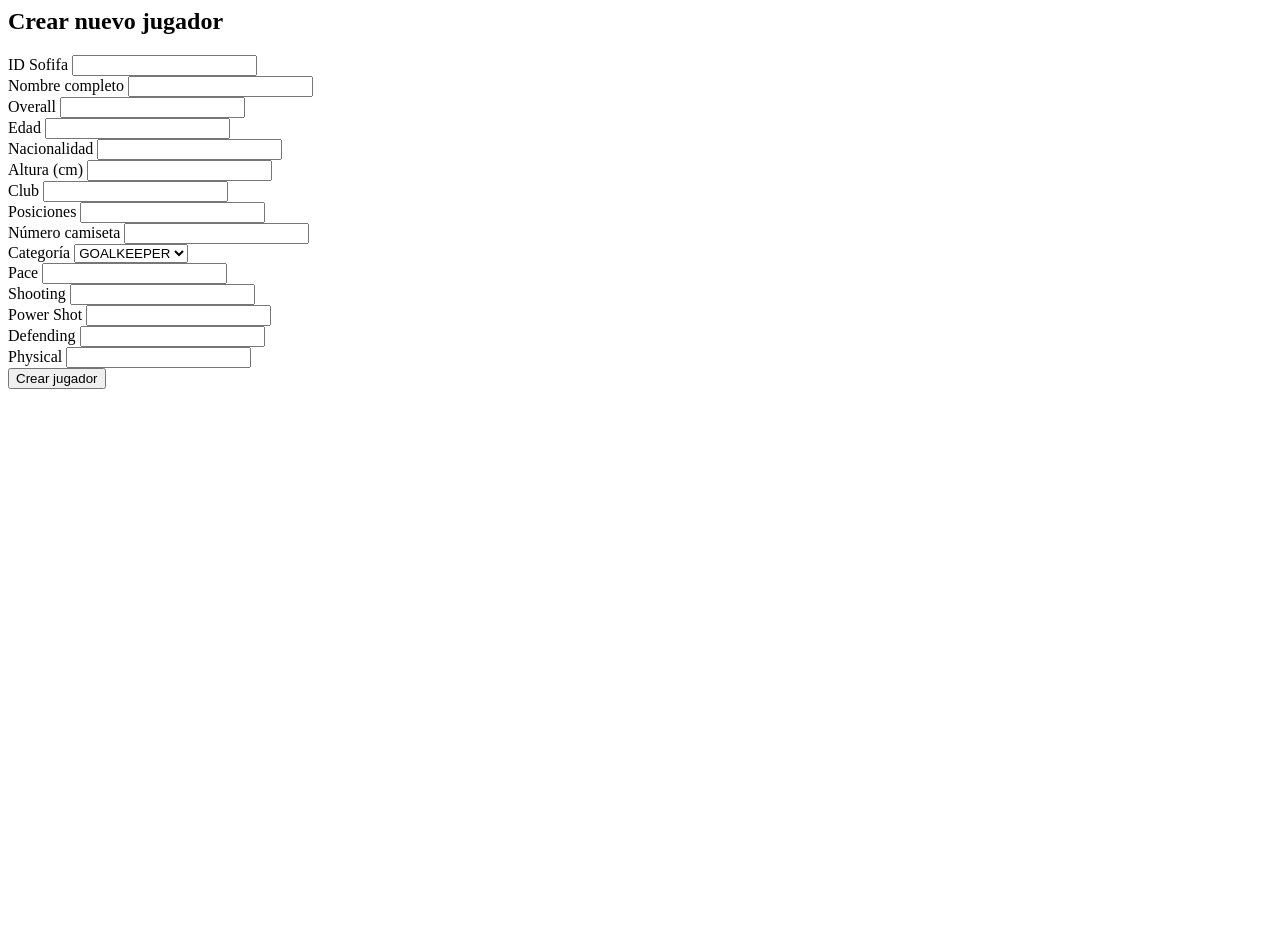
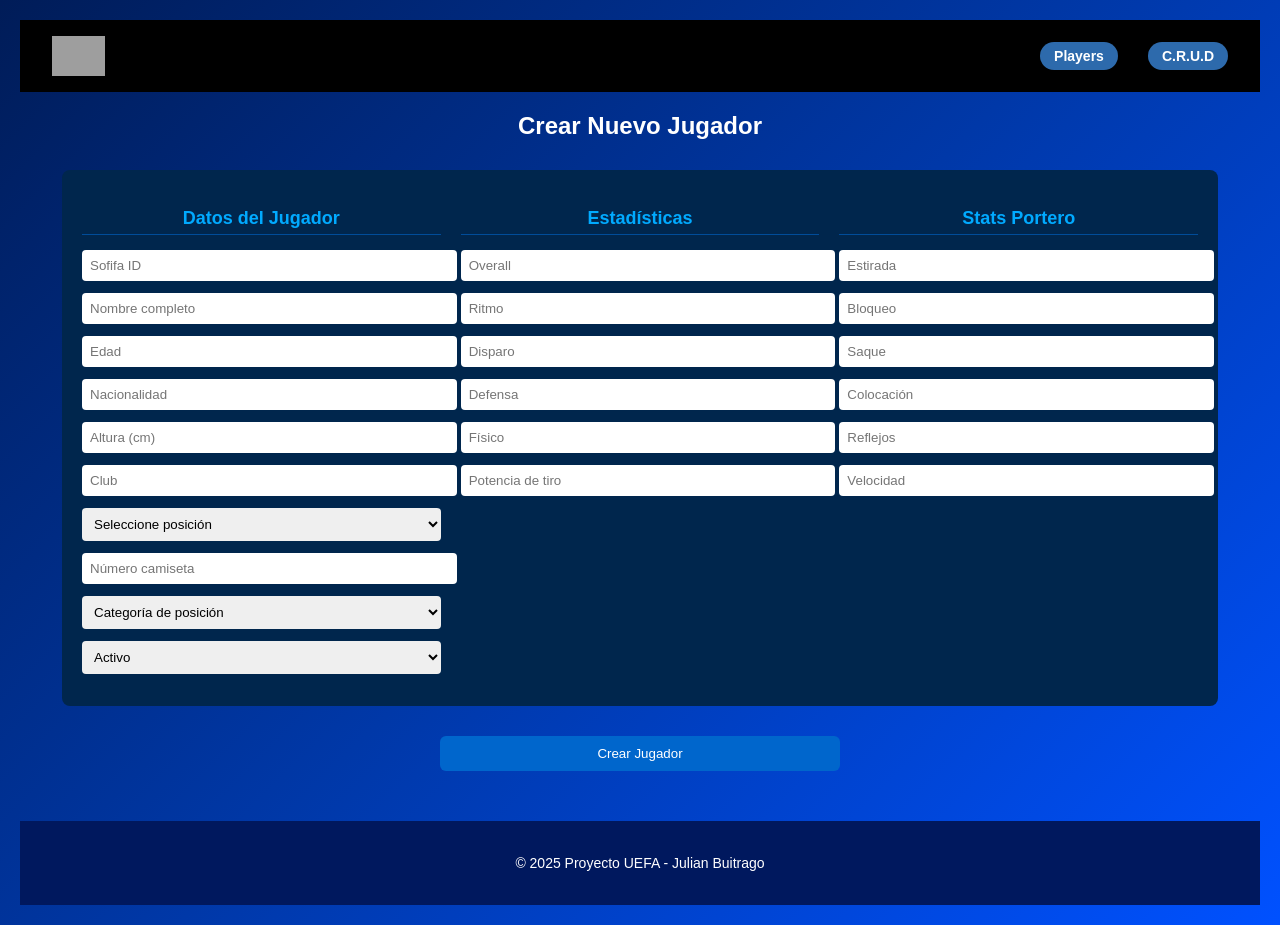
Before and after one commit to jebuitrago79/Uefa2021-2022, a FastAPI app: template templates/player/create.html in a window 1280 px wide. Before the commit the page ends 389 px from the top, so only its background shows below. Run offline with FastAPI, Linux system fonts and the light colour scheme; the template is opened without the code that fills it, so the values that code supplies are empty; parts of the project's set-up code (start-up, migrations or seed data) failed here and were passed over; grey boxes are pictures that could not be loaded.

Commit message:
Se modifica el formulario para ajustar este a lo que se requeria mejorando como se ve y que se ingresen los datos correctamente

```diff
--- a/templates/player/create.html
+++ b/templates/player/create.html
@@ -1,54 +1,138 @@
-<h2>Crear nuevo jugador</h2>
+{% extends "base.html" %}
+{% block content %}
+<style>
+    body {
+        background-color: #001a33;
+        color: white;
+        font-family: Arial, sans-serif;
+        padding: 20px;
+    }
+
+    h2 {
+        text-align: center;
+        margin-bottom: 30px;
+    }
+
+    .form-container {
+        background-color: #00264d;
+        padding: 20px;
+        border-radius: 8px;
+        width: 90%;
+        max-width: 1200px;
+        margin: auto;
+        display: flex;
+        justify-content: space-between;
+        gap: 20px;
+    }
+
+    .form-column {
+        flex: 1;
+        display: flex;
+        flex-direction: column;
+    }
+
+    .form-column h3 {
+        text-align: center;
+        margin-bottom: 15px;
+        border-bottom: 1px solid #004c99;
+        padding-bottom: 5px;
+        font-size: 18px;
+        color: #00aaff;
+    }
+
+    input, select {
+        width: 100%;
+        padding: 8px;
+        margin-bottom: 12px;
+        border-radius: 4px;
+        border: none;
+    }
+
+    button {
+        background-color: #0066cc;
+        color: white;
+        padding: 10px;
+        border: none;
+        border-radius: 6px;
+        cursor: pointer;
+        width: 100%;
+        margin-top: 10px;
+    }
+
+    button:hover {
+        background-color: #004c99;
+    }
+</style>
+
+<h2>Crear Nuevo Jugador</h2>
 <form method="post" action="/players/create">
-  <label>ID Sofifa</label>
-  <input type="number" name="sofifa_id" required><br>
+    <div class="form-container">
+        <!-- Columna 1: Datos del jugador -->
+        <div class="form-column">
+            <h3>Datos del Jugador</h3>
+            <input type="number" name="sofifa_id" placeholder="Sofifa ID" required>
+            <input type="text" name="long_name" placeholder="Nombre completo" required>
+            <input type="number" name="age" placeholder="Edad" required>
+            <input type="text" name="nationality_name" placeholder="Nacionalidad" required>
+            <input type="number" step="0.01" name="height_cm" placeholder="Altura (cm)" required>
+            <input type="text" name="club_name" placeholder="Club">
+            <select name="player_positions" required>
+                <option value="">Seleccione posición</option>
+                <option value="ST">Delantero centro (ST)</option>
+                <option value="CF">Segundo delantero (CF)</option>
+                <option value="LW">Extremo izquierdo (LW)</option>
+                <option value="RW">Extremo derecho (RW)</option>
+                <option value="CAM">Mediapunta (CAM)</option>
+                <option value="CM">Centrocampista (CM)</option>
+                <option value="CDM">Mediocentro defensivo (CDM)</option>
+                <option value="LM">Lateral medio izquierdo (LM)</option>
+                <option value="RM">Lateral medio derecho (RM)</option>
+                <option value="CB">Defensa central (CB)</option>
+                <option value="LB">Lateral izquierdo (LB)</option>
+                <option value="RB">Lateral derecho (RB)</option>
+                <option value="LWB">Carrilero izquierdo (LWB)</option>
+                <option value="RWB">Carrilero derecho (RWB)</option>
+                <option value="GK">Portero (GK)</option>
+            </select>
+            <input type="number" name="club_jersey_number" placeholder="Número camiseta" step="1" min="1">
+            <select name="position_category" required>
+                <option value="">Categoría de posición</option>
+                <option value="Goalkeeper">Portero</option>
+                <option value="Defender">Defensor</option>
+                <option value="Midfielder">Mediocampista</option>
+                <option value="Forward">Delantero</option>
+            </select>
+            <select name="is_active" required>
+                <option value="true">Activo</option>
+                <option value="false">Inactivo</option>
+            </select>
+        </div>
 
-  <label>Nombre completo</label>
-  <input type="text" name="long_name" required><br>
+        <!-- Columna 2: Stats de campo -->
+        <div class="form-column">
+            <h3>Estadísticas</h3>
+            <input type="number" step="0.1" name="overall" placeholder="Overall">
+            <input type="number" step="0.1" name="pace" placeholder="Ritmo">
+            <input type="number" step="0.1" name="shooting" placeholder="Disparo">
+            <input type="number" step="0.1" name="defending" placeholder="Defensa">
+            <input type="number" step="0.1" name="physical" placeholder="Físico">
+            <input type="number" step="0.1" name="power_shot" placeholder="Potencia de tiro">
+        </div>
 
-  <label>Overall</label>
-  <input type="number" name="overall" step="0.1"><br>
+        <!-- Columna 3: Stats de portero -->
+        <div class="form-column">
+            <h3>Stats Portero</h3>
+            <input type="number" step="0.1" name="goalkeeping_diving" placeholder="Estirada">
+            <input type="number" step="0.1" name="goalkeeping_handling" placeholder="Bloqueo">
+            <input type="number" step="0.1" name="goalkeeping_kicking" placeholder="Saque">
+            <input type="number" step="0.1" name="goalkeeping_positioning" placeholder="Colocación">
+            <input type="number" step="0.1" name="goalkeeping_reflexes" placeholder="Reflejos">
+            <input type="number" step="0.1" name="goalkeeping_speed" placeholder="Velocidad">
+        </div>
+    </div>
 
-  <label>Edad</label>
-  <input type="number" name="age"><br>
-
-  <label>Nacionalidad</label>
-  <input type="text" name="nationality_name" required><br>
-
-  <label>Altura (cm)</label>
-  <input type="number" step="0.01" name="height_cm"><br>
-
-  <label>Club</label>
-  <input type="text" name="club_name"><br>
-
-  <label>Posiciones</label>
-  <input type="text" name="player_positions"><br>
-
-  <label>Número camiseta</label>
-  <input type="number" name="club_jersey_number"><br>
-
-  <label>Categoría</label>
-  <select name="position_category">
-    <option value="GOALKEEPER">GOALKEEPER</option>
-    <option value="DEFENDER">DEFENDER</option>
-    <option value="MIDFIELDER">MIDFIELDER</option>
-    <option value="FORWARD">FORWARD</option>
-  </select><br>
-
-  <label>Pace</label>
-  <input type="number" step="0.1" name="pace"><br>
-
-  <label>Shooting</label>
-  <input type="number" step="0.1" name="shooting"><br>
-
-  <label>Power Shot</label>
-  <input type="number" step="0.1" name="power_shot"><br>
-
-  <label>Defending</label>
-  <input type="number" step="0.1" name="defending"><br>
-
-  <label>Physical</label>
-  <input type="number" step="0.1" name="physical"><br>
-
-  <button type="submit">Crear jugador</button>
+    <div style="max-width: 400px; margin: 20px auto;">
+        <button type="submit">Crear Jugador</button>
+    </div>
 </form>
+{% endblock %}
```
